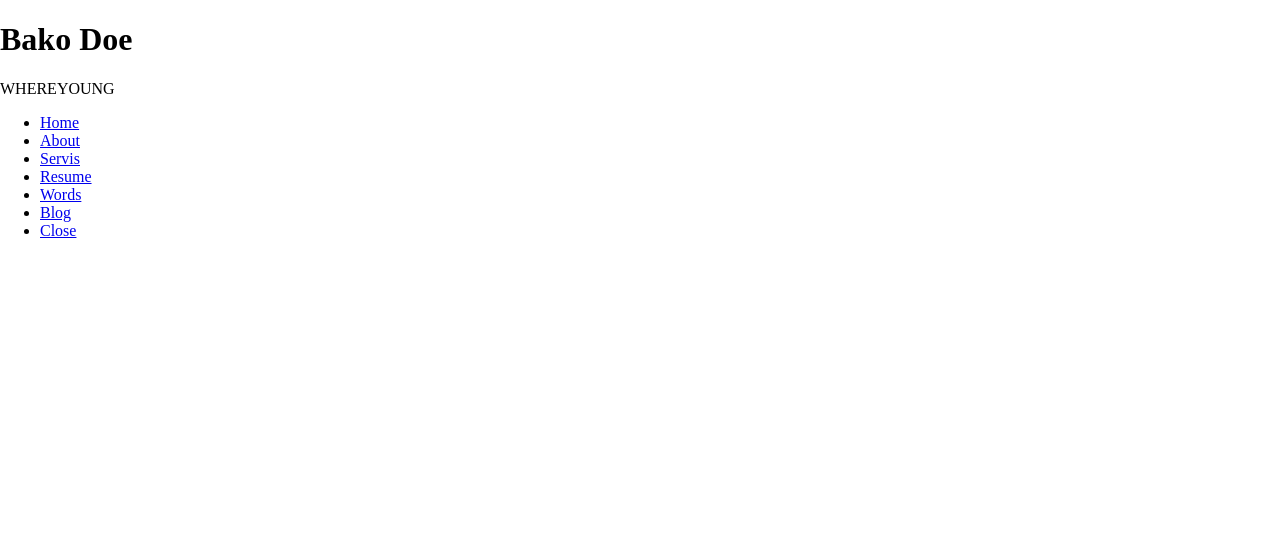
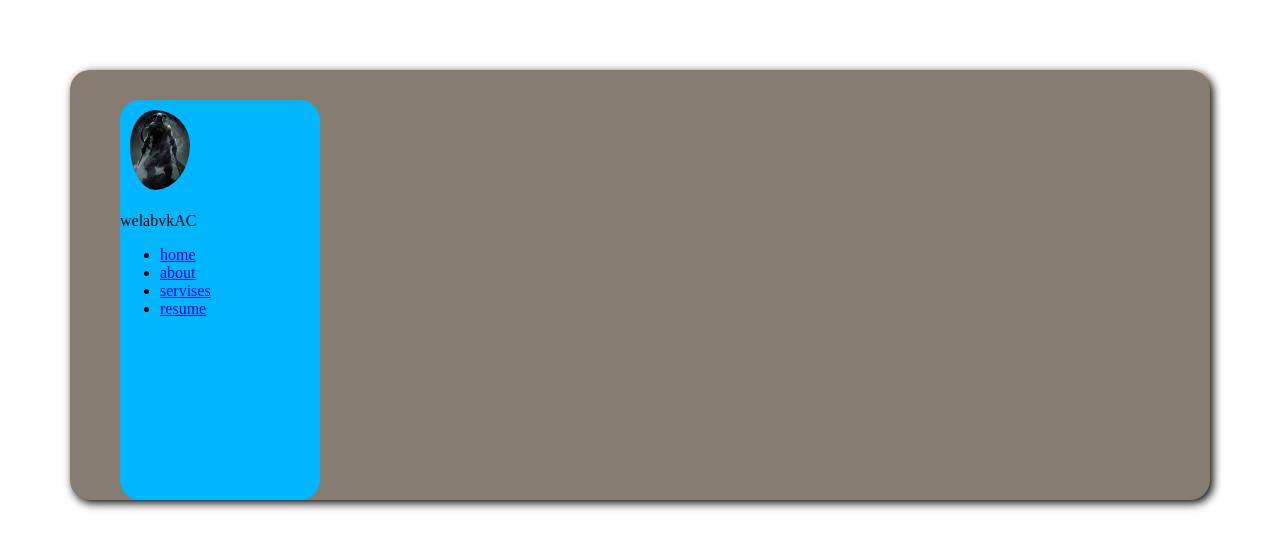
Before and after one commit to aidinfef/shab, a plain HTML site: page index.html in a window 1280 px wide. Drawn offline with Linux system fonts and the light colour scheme.

Commit message:
NEW FILE

```diff
--- a/index.html
+++ b/index.html
@@ -1,25 +1,26 @@
 <html>
   <head>
     <link rel="stylesheet" href="style.css">
-    <title>BAKO</title>
+    <title>About Me</title>
   </head>
   <body>
-    <div class="container">
-      <div class="sidebar">
-        <img src="./litso-cheloveka-1.jpg" alt="">
-        <h1>Bako Doe</h1>
-        <p>WHEREYOUNG</p>
+    <div class="con-1">
+      <div class="saidebar">
+        <img src="./Без названия.jfif" alt="" width="70">
+        <h1></h1>
+        <span>welabvkAC</span>
         <nav>
           <ul>
-            <li><a href="#">Home</a></li>
-            <li><a href="#">About</a></li>
-            <li><a href="#">Servis</a></li>
-            <li><a href="#">Resume</a></li>
-            <li><a href="#">Words</a></li>
-            <li><a href="#">Blog</a></li>
-            <li><a href="#">Close</a></li>
+            <li><a href="#">home</a></li>
+            <li><a href="#">about</a></li>
+            <li><a href="#">servises</a></li>
+            <li><a href="#">resume</a></li>
+
           </ul>
         </nav>
+      </div>
+      <div class="content">
+
       </div>
     </div>
   </body>
--- a/style.css
+++ b/style.css
@@ -6,7 +6,7 @@ body {
 }
 .con-1 {
   margin: 70px 70px 70px 70px;
-  background-color: antiquewhite;
+  background-color: rgb(134, 124, 112);
   border-radius: 20px;
   padding-left: 50px;
   padding-top: 30px;
```
Also changed, not shown: Без названия.jfif (added).
